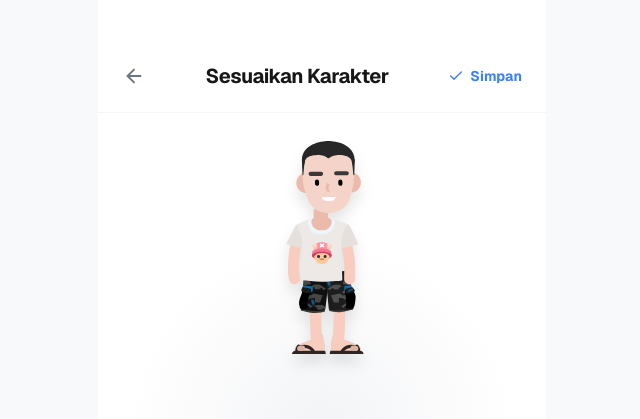
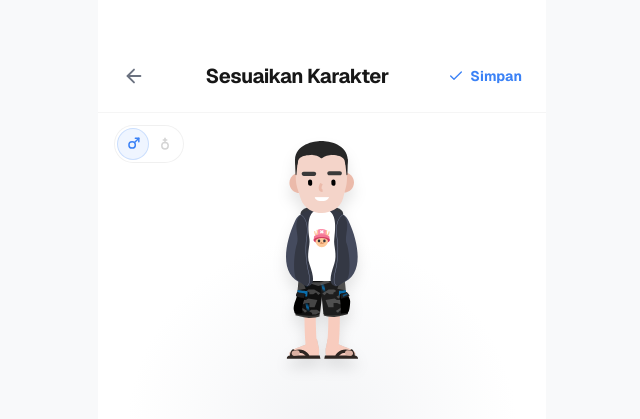
Before and after one commit to saaip7/pwa-gamatutor-id, a Next.js app in the folder frontend/: page /account/wardrobe in a window 1280 px wide. Shown: the top 419 px of the page, without its empty margins (318-958 px from the left). Built offline with nearby package versions, Linux system fonts and the light colour scheme.

Commit message:
feat: Refactor TopBase and TopLv4 components: Update SVG paths and improve styling consistency

```diff
--- a/frontend/src/app/(pages)/account/wardrobe/page.tsx
+++ b/frontend/src/app/(pages)/account/wardrobe/page.tsx
@@ -3,6 +3,7 @@
 import React, { useState } from "react";
 import { motion } from "framer-motion";
 import { User, Shirt, Footprints, Sparkles, Check, Lock } from "lucide-react";
+import { Gender } from "@/components/feature/character/types";
 import { SettingsHeader } from "@/components/feature/settings/SettingsHeader";
 import { CharacterComposer } from "@/components/feature/character/CharacterComposer";
 
@@ -31,18 +32,64 @@ interface Equipped {
 
 // --- Sub-components ---
 
-function CharacterStage({ equipped }: { equipped: Equipped }) {
+function CharacterStage({ equipped, gender, onGenderChange }: { equipped: Equipped; gender: Gender; onGenderChange: (g: Gender) => void }) {
   return (
     <section className="relative w-full h-[320px] flex flex-col items-center justify-start pt-4 overflow-hidden bg-[radial-gradient(circle_at_50%_100%,#f3f4f6_0%,#ffffff_50%)]">
+      {/* Gender Switcher */}
+      <div className="absolute top-3 left-4 z-20">
+        <div className="flex items-center bg-white/80 backdrop-blur-sm rounded-full p-[3px] shadow-[inset_0_0_0_1px_rgba(0,0,0,0.06)]">
+          {(["male", "female"] as const).map((g) => {
+            const isActive = gender === g;
+            return (
+              <button
+                key={g}
+                onClick={() => onGenderChange(g)}
+                className={cn(
+                  "relative w-8 h-8 rounded-full flex items-center justify-center text-[11px] font-extrabold leading-none transition-all duration-200",
+                  isActive && g === "male" && "text-primary",
+                  isActive && g === "female" && "text-pink-500",
+                  !isActive && "text-neutral-300 hover:text-neutral-400"
+                )}
+              >
+                {isActive && (
+                  <motion.div
+                    layoutId="genderDot"
+                    className={cn(
+                      "absolute inset-0 rounded-full",
+                      g === "male" ? "bg-primary/8 border border-primary/20" : "bg-pink-500/8 border border-pink-500/20"
+                    )}
+                    transition={{ type: "spring", stiffness: 550, damping: 35 }}
+                  />
+                )}
+                <span className="relative z-10">
+                  {g === "male" ? (
+                    <svg width="14" height="14" viewBox="0 0 24 24" fill="none" stroke="currentColor" strokeWidth="2.5" strokeLinecap="round" strokeLinejoin="round">
+                      <circle cx="10.5" cy="13.5" r="5.5" />
+                      <line x1="22" y1="2" x2="15.5" y2="8.5" />
+                      <polyline points="16 2 22 2 22 8" />
+                    </svg>
+                  ) : (
+                    <svg width="14" height="14" viewBox="0 0 24 24" fill="none" stroke="currentColor" strokeWidth="2.5" strokeLinecap="round" strokeLinejoin="round">
+                      <circle cx="12" cy="15" r="5.5" />
+                      <line x1="12" y1="9.5" x2="12" y2="2" />
+                      <line x1="9" y1="5" x2="15" y2="5" />
+                    </svg>
+                  )}
+                </span>
+              </button>
+            );
+          })}
+        </div>
+      </div>
+
       <div className="relative z-10 flex flex-col items-center">
         <CharacterComposer
-          gender="male"
+          gender={gender}
           head={equipped.head}
           top={equipped.top}
           bottom={equipped.bottom}
           className="w-[140px] h-[240px] drop-shadow-xl"
         />
-
       </div>
     </section>
   );
@@ -57,6 +104,7 @@ const CATEGORIES = [
 
 export default function WardrobePage() {
   const [activeTab, setActiveTab] = useState<"head" | "top" | "bottom" | "special">("head");
+  const [gender, setGender] = useState<Gender>("male");
   const [equipped, setEquipped] = useState<Equipped>({
     head: "base",
     top: "base",
@@ -75,7 +123,7 @@ export default function WardrobePage() {
       <SettingsHeader title="Sesuaikan Karakter" onSave={handleSave} />
 
       <main className="flex-1 overflow-y-auto no-scrollbar relative bg-white">
-        <CharacterStage equipped={equipped} />
+        <CharacterStage equipped={equipped} gender={gender} onGenderChange={setGender} />
 
         {/* Category Tabs */}
         <div className="sticky top-0 z-40 bg-white border-b border-neutral-100 flex">
@@ -125,7 +173,7 @@ export default function WardrobePage() {
                   )}>
                     {/* Real Item Preview */}
                     <div className={cn("w-16 h-16 flex items-center justify-center", !isUnlocked && "grayscale opacity-40")}>
-                      <ItemPreview gender="male" />
+                      <ItemPreview gender={gender} />
                     </div>
 
                     {/* Badge */}
--- a/frontend/src/components/feature/character/CharacterComposer.tsx
+++ b/frontend/src/components/feature/character/CharacterComposer.tsx
@@ -27,18 +27,23 @@ interface CharacterComposerProps {
 const COMPOSER_WIDTH = 120;
 const COMPOSER_HEIGHT = 400;
 
-// Horizontal & vertical offsets for each piece (tune to fit)
-const HEAD_X = 11.5;
-const HEAD_Y = 20;
-const HEAD_MAX_H = 120;
-
-const TOP_X = 0;
-const TOP_Y = 110;
-const TOP_MAX_H = 170;
-
-const BOTTOM_X = 10;
-const BOTTOM_Y = 230;
-const BOTTOM_MAX_H = 150;
+// Per-gender offsets for each piece (tune to fit)
+const LAYOUT: Record<Gender, {
+  head:    { x: number; y: number; maxH: number };
+  top:     { x: number; y: number; maxH: number };
+  bottom:  { x: number; y: number; maxH: number };
+}> = {
+  male: {
+    head:    { x: 0, y: 20,  maxH: 120 },
+    top:     { x: 0, y: 110, maxH: 170 },
+    bottom:  { x: 1, y: 238, maxH: 150 },
+  },
+  female: {
+    head:    { x: 0, y: 40,  maxH: 120 },
+    top:     { x: 0, y: 110, maxH: 170 },
+    bottom:  { x: 1, y: 238, maxH: 150 },
+  },
+};
 
 export function CharacterComposer({
   gender,
@@ -51,6 +56,8 @@ export function CharacterComposer({
   const TopComponent = getTopComponent(top);
   const BottomComponent = getBottomComponent(bottom);
 
+  const layout = LAYOUT[gender];
+
   return (
     <svg
       viewBox={`0 0 ${COMPOSER_WIDTH} ${COMPOSER_HEIGHT}`}
@@ -60,10 +67,10 @@ export function CharacterComposer({
     >
       {/* Bottom piece (rendered first = behind) */}
       <svg
-        x={BOTTOM_X}
-        y={BOTTOM_Y}
+        x={layout.bottom.x}
+        y={layout.bottom.y}
         width={COMPOSER_WIDTH}
-        height={BOTTOM_MAX_H}
+        height={layout.bottom.maxH}
         overflow="visible"
       >
         <BottomComponent gender={gender} />
@@ -71,10 +78,10 @@ export function CharacterComposer({
 
       {/* Top piece (middle layer) */}
       <svg
-        x={TOP_X}
-        y={TOP_Y}
+        x={layout.top.x}
+        y={layout.top.y}
         width={COMPOSER_WIDTH}
-        height={TOP_MAX_H}
+        height={layout.top.maxH}
         overflow="visible"
       >
         <TopComponent gender={gender} />
@@ -82,10 +89,10 @@ export function CharacterComposer({
 
       {/* Head piece (rendered last = on top) */}
       <svg
-        x={HEAD_X}
-        y={HEAD_Y}
+        x={layout.head.x}
+        y={layout.head.y}
         width={COMPOSER_WIDTH}
-        height={HEAD_MAX_H}
+        height={layout.head.maxH}
         overflow="visible"
       >
         <HeadComponent gender={gender} />
--- a/frontend/src/components/feature/character/items/head/head-base.tsx
+++ b/frontend/src/components/feature/character/items/head/head-base.tsx
@@ -29,7 +29,8 @@ export function HeadBase({ gender }: { gender: Gender }) {
     );
   }
   return (
-    <svg viewBox="0 0 104 159" preserveAspectRatio="xMidYMid meet" fill="none" xmlns="http://www.w3.org/2000/svg">
+    <svg viewBox="0 0 104 120" preserveAspectRatio="xMidYMax meet" fill="none" xmlns="http://www.w3.org/2000/svg" overflow="visible">
+      <svg viewBox="0 0 104 159" overflow="visible" transform="translate(0 19.5)">
 <path d="M74.5 106L81 99L83 99.5L78.5 116L77 115.5L74.5 106Z" fill="#23180D"/>
 <path d="M86.0378 52.1147C81.6145 33.2537 62.5395 23.5626 55.1453 21.2463C51.7698 14.7939 52.252 1.4237 57.5565 0.399994C65.2723 -1.08904 86.0018 8.34147 95.164 26.7062C106.684 49.7947 104.531 111.149 101.75 131.5C89.3745 126.125 91.4998 121.25 77.6273 115.745C83.4435 89.439 86.0378 68.494 86.0378 68.494C86.0378 68.494 88.482 62.538 86.0378 52.1147Z" fill="#342B22"/>
 <path d="M13.6851 43.583C13.6851 23.6253 30.4198 7.44629 51.0633 7.44629C71.7068 7.44629 88.4416 23.6253 88.4416 43.583V79.5255C85.4273 102.84 67.3411 115.662 51.0633 115.662C34.7856 115.662 15.8956 100.12 13.6851 79.5255V43.583Z" fill="#F6DDD6"/>
@@ -63,5 +64,6 @@ export function HeadBase({ gender }: { gender: Gender }) {
 <path d="M66.9133 57.0508C74.1537 57.0508 80.0276 63.0494 80.0276 70.4531C80.0275 77.8568 74.1537 83.8555 66.9133 83.8555C59.673 83.8552 53.8001 77.8567 53.8 70.4531C53.8 63.0495 59.6729 57.051 66.9133 57.0508ZM66.9133 59.4502C61.0095 59.4504 56.1995 64.3634 56.1995 70.4531C56.1997 76.5427 61.0097 81.4558 66.9133 81.4561C72.817 81.4561 77.628 76.5428 77.6282 70.4531C77.6282 64.3633 72.8171 59.4502 66.9133 59.4502Z" fill="#A8AEB9"/>
 <path d="M46.2499 68.5649L55.0604 68.6434C55.723 68.6493 56.2553 69.1912 56.2494 69.8538C56.2436 70.4984 55.7305 71.0198 55.0925 71.042L55.0391 71.0427L46.2286 70.9642C45.566 70.9583 45.0337 70.4164 45.0396 69.7539C45.0453 69.1093 45.5585 68.5879 46.1965 68.5656L46.2499 68.5649Z" fill="#A8AEB9"/>
       </svg>
+      </svg>
     );
 }
--- a/frontend/src/components/feature/character/items/head/head-lv1.tsx
+++ b/frontend/src/components/feature/character/items/head/head-lv1.tsx
@@ -23,7 +23,8 @@ export function HeadLv1({ gender }: { gender: Gender }) {
     );
   }
   return (
-    <svg viewBox="0 0 98 149" preserveAspectRatio="xMidYMid meet" fill="none" xmlns="http://www.w3.org/2000/svg">
+    <svg viewBox="0 0 104 120" preserveAspectRatio="xMidYMid meet" fill="none" xmlns="http://www.w3.org/2000/svg" overflow="visible">
+      <svg viewBox="0 0 98 149" overflow="visible" transform="translate(0 14.5)">
 <path d="M9.3606 47.6623C9.3606 26.3718 27.5066 9.1123 49.8908 9.1123C72.2751 9.1123 90.4211 26.3718 90.4211 47.6623V86.005C87.1526 110.876 67.5411 124.555 49.8908 124.555C32.2406 124.555 11.7576 107.975 9.3606 86.005V47.6623Z" fill="#F6DDD6"/>
 <path fillRule="evenodd" clipRule="evenodd" d="M38.9946 95.3105C38.9676 95.626 38.9539 95.9453 38.9539 96.2675V97.8768C38.9539 103.988 43.9074 108.941 50.0181 108.941C56.1289 108.941 61.0824 103.988 61.0824 97.8768V96.2675C61.0824 95.9453 61.0686 95.626 61.0416 95.3105H38.9946Z" fill="#393939"/>
 <mask id="mask0_9561_385" maskUnits="userSpaceOnUse" x="38" y="93" width="24" height="16">
@@ -48,5 +49,6 @@ export function HeadLv1({ gender }: { gender: Gender }) {
 <path d="M66.569 18.6822C67.2434 18.0901 68.2701 18.1568 68.8623 18.8312C70.653 20.8708 73.1451 25.1524 75.2798 29.9317L75.3639 30.1206C77.91 35.8621 79.7079 41.7164 80.3085 46.8214C80.4134 47.7127 79.7758 48.5203 78.8845 48.6251C77.9932 48.73 77.1856 48.0924 77.0808 47.2011C76.5229 42.4589 74.8171 36.9046 72.3929 31.4381L72.238 31.0912C70.2415 26.651 67.9396 22.7063 66.42 20.9755C65.8279 20.3011 65.8946 19.2743 66.569 18.6822Z" fill="#4D2909"/>
 <path d="M97.5785 125.44C98.4715 116.354 95.43 102.806 94.772 89.91C94.772 89.91 91.985 89.6467 91.3935 89.91C90.8017 90.1732 89.8795 90.568 89.8795 90.568C88.4325 94.6472 88.3672 98.9897 82.0507 107.938C78.0892 113.55 71.918 117.676 68.6282 119.518C67.8387 128.905 72.8967 137.5 70.6467 145.5C72.7522 146.553 78.897 142.5 82.0507 139.25C82.0507 143.25 78.5892 148.5 82.0507 148.5C88.7617 148.5 96.147 140 97.5785 125.44Z" fill="#4D2909"/>
       </svg>
+      </svg>
     );
   }
--- a/frontend/src/components/feature/character/items/head/head-lv2.tsx
+++ b/frontend/src/components/feature/character/items/head/head-lv2.tsx
@@ -34,7 +34,8 @@ export function HeadLv2({ gender }: { gender: Gender }) {
     );
   }
   return (
-    <svg viewBox="0 0 114 123" preserveAspectRatio="xMidYMid meet" fill="none" xmlns="http://www.w3.org/2000/svg">
+    <svg viewBox="0 0 104 120" preserveAspectRatio="xMidYMax meet" fill="none" xmlns="http://www.w3.org/2000/svg" overflow="visible">
+      <svg viewBox="0 0 114 123" overflow="visible" transform="translate(0 1.5)">
 <path d="M15.6609 43.8763C15.6609 22.0091 32.8956 4.28223 54.1559 4.28223C75.4159 4.28223 92.6506 22.0091 92.6506 43.8763V83.2575C89.5461 108.802 70.9196 122.852 54.1559 122.852C37.3919 122.852 17.9376 105.822 15.6609 83.2575V43.8763Z" fill="#F6DDD6"/>
 <path d="M28.0686 49.786C28.0684 41.6275 29.9109 30.3107 33.8586 23.4677C37.0686 23.4678 38.1936 23.0927 41.6936 25.7152C39.5881 28.663 36.1911 42.2415 37.0686 49.786C33.8586 50.7152 31.4436 50.4652 28.0686 49.786Z" fill="#D47581"/>
 <path d="M71.4437 49.34C67.8187 33.836 68.9437 27.6425 68.9437 18.34C59.4437 4.46493 42.2645 10.84 40.8187 18.34C38.8187 28.715 37.5877 38.645 39.9437 50.2188C50.5122 51.938 57.9437 52.09 71.4437 49.34Z" fill="#D47581"/>
@@ -57,5 +58,6 @@ export function HeadLv2({ gender }: { gender: Gender }) {
 <path d="M74.0686 54.8462C75.0316 54.8462 75.8123 55.6269 75.8123 56.5899C75.8123 57.5328 75.0638 58.3009 74.1286 58.3325L74.0686 58.3335H64.3186C63.3556 58.3335 62.575 57.5529 62.575 56.5899C62.575 55.6469 63.3234 54.8788 64.2587 54.8472L64.3186 54.8462H74.0686Z" fill="#CA7D87"/>
 <path d="M50.7912 73.7881L55.3092 74.408L55.2627 74.7298C55.1672 75.3501 55.0474 75.8819 54.7106 77.2438L54.4301 78.376C54.3937 78.5249 54.3611 78.6606 54.3301 78.7918L54.2935 78.9475C53.8688 80.7717 53.7453 81.9457 53.9061 82.6164C53.9316 82.7229 53.9598 82.7935 53.9852 82.835C53.9937 82.849 53.9963 82.8518 54.0042 82.8575C54.036 82.8806 54.0963 82.9086 54.2015 82.937C54.3585 82.9794 54.566 83.0065 54.8261 83.0115L54.9147 83.0124V87.5727C52.0243 87.5727 50.0638 86.1497 49.4715 83.6799C49.1099 82.172 49.2579 80.5501 49.7786 78.2337L49.852 77.9134C49.9042 77.6891 49.9579 77.4652 50.022 77.2039L50.4144 75.6157C50.6212 74.7656 50.7033 74.3776 50.7655 73.9669L50.7912 73.7881Z" fill="#EBBAAA"/>
       </svg>
+      </svg>
     );
   }
--- a/frontend/src/components/feature/character/items/head/head-lv3.tsx
+++ b/frontend/src/components/feature/character/items/head/head-lv3.tsx
@@ -25,7 +25,8 @@ export function HeadLv3({ gender }: { gender: Gender }) {
     );
   }
   return (
-    <svg viewBox="0 0 86 104" preserveAspectRatio="xMidYMid meet" fill="none" xmlns="http://www.w3.org/2000/svg">
+    <svg viewBox="0 0 104 120" preserveAspectRatio="xMidYMax meet" fill="none" xmlns="http://www.w3.org/2000/svg" overflow="visible">
+      <svg viewBox="0 0 86 104" overflow="visible" transform="translate(0 -8)">
 <path d="M10.5754 102.143C12.1072 82.3681 21.0097 42.8179 44.3652 42.8179C37.8777 64.1484 19.1354 91.2559 10.5754 102.143Z" fill="#272727"/>
 <path d="M77.3814 103.433C62.1629 83.9589 69.8336 42.8179 42.8179 42.8179C50.3221 62.0154 45.2681 90.7941 77.3814 103.433Z" fill="#272727"/>
 <path d="M73.8993 88.9886C62.9965 74.0721 67.0733 42.8179 47.7185 42.8179C53.095 57.5221 50.8928 79.3076 73.8993 88.9886Z" fill="#272727"/>
@@ -50,5 +51,6 @@ export function HeadLv3({ gender }: { gender: Gender }) {
 <path d="M43.2 10.4677V4.55613V0.917158C40.2597 -0.516418 34.5107 -0.0752877 29.6365 0.917158C23.304 2.20653 12.0285 12.6389 9.32021 22.4405C6.59921 32.2895 6.76096 34.57 7.24921 41.4565L7.26446 41.6745C9.84746 42.336 10.571 45.8243 10.571 44.2363C10.571 42.2515 8.34646 28.7393 23.7302 17.4108C33.3615 10.3184 43.2 11.7909 43.2 10.4677Z" fill="#272727"/>
 <path d="M43.8496 10.4677V4.55613V0.917158C46.7901 -0.516418 52.5391 -0.0752877 57.4134 0.917158C63.7459 2.20653 75.0214 12.6389 77.7294 22.4405C80.4504 32.2895 80.2889 34.57 79.8006 41.4565L79.7851 41.6745C77.2024 42.336 76.4789 45.8243 76.4789 44.2363C76.4789 42.2515 79.8681 28.3522 64.4844 17.0239C54.8529 9.9315 43.8496 11.7909 43.8496 10.4677Z" fill="#272727"/>
       </svg>
+      </svg>
     );
   }
--- a/frontend/src/components/feature/character/items/head/head-lv4.tsx
+++ b/frontend/src/components/feature/character/items/head/head-lv4.tsx
@@ -37,7 +37,8 @@ export function HeadLv4({ gender }: { gender: Gender }) {
     );
   }
   return (
-    <svg viewBox="0 0 103 117" preserveAspectRatio="xMidYMid meet" fill="none" xmlns="http://www.w3.org/2000/svg">
+    <svg viewBox="0 0 104 120" preserveAspectRatio="xMidYMax meet" fill="none" xmlns="http://www.w3.org/2000/svg" overflow="visible">
+      <svg viewBox="0 0 103 117" overflow="visible" transform="translate(0 -1.5)">
 <path d="M91.9795 77.7139V96.8706H91.7078V77.7139H91.9795Z" fill="#DFC5B2"/>
 <path d="M91.3004 78.6592L91.5719 78.6706L90.6209 101.224L90.3494 101.213L91.3004 78.6592Z" fill="#DFC5B2"/>
 <path d="M11.0049 77.7139V96.8706H10.7332V77.7139H11.0049Z" fill="#DFC5B2"/>
@@ -72,5 +73,6 @@ export function HeadLv4({ gender }: { gender: Gender }) {
 <path d="M79.3876 36.2375C72.5186 23.8701 54.1663 21.398 52.1761 19.6572C51.1193 18.733 51.7793 10.4509 52.5723 10.2529C58.1206 8.86777 74.1413 14.785 81.2743 25.5215C88.4076 36.258 91.4166 61.0025 90.6366 74.453C90.3388 79.5832 87.1256 89.262 84.9153 91.8435C86.4756 87.9035 88.0331 83.0887 88.2378 79.0475C89.2061 59.9155 86.2563 48.6047 79.3876 36.2375Z" fill="#2D1B14"/>
 <path d="M91.8437 79.8877C92.7442 79.8877 93.4741 79.1577 93.4741 78.2573C93.4741 77.3569 92.7442 76.627 91.8437 76.627C90.9433 76.627 90.2134 77.3569 90.2134 78.2573C90.2134 79.1577 90.9433 79.8877 91.8437 79.8877Z" fill="#FDF2EC"/>
       </svg>
+      </svg>
     );
   }
```
Also changed, not shown: frontend/src/components/feature/character/items/bottom/bottom-lv4.tsx (+18 -18 lines), frontend/src/components/feature/character/items/top/top-base.tsx (+20 -20 lines), frontend/src/components/feature/character/items/top/top-lv4.tsx (+7 -7 lines), 1 other file (tests, documents, lock files or other folders).
